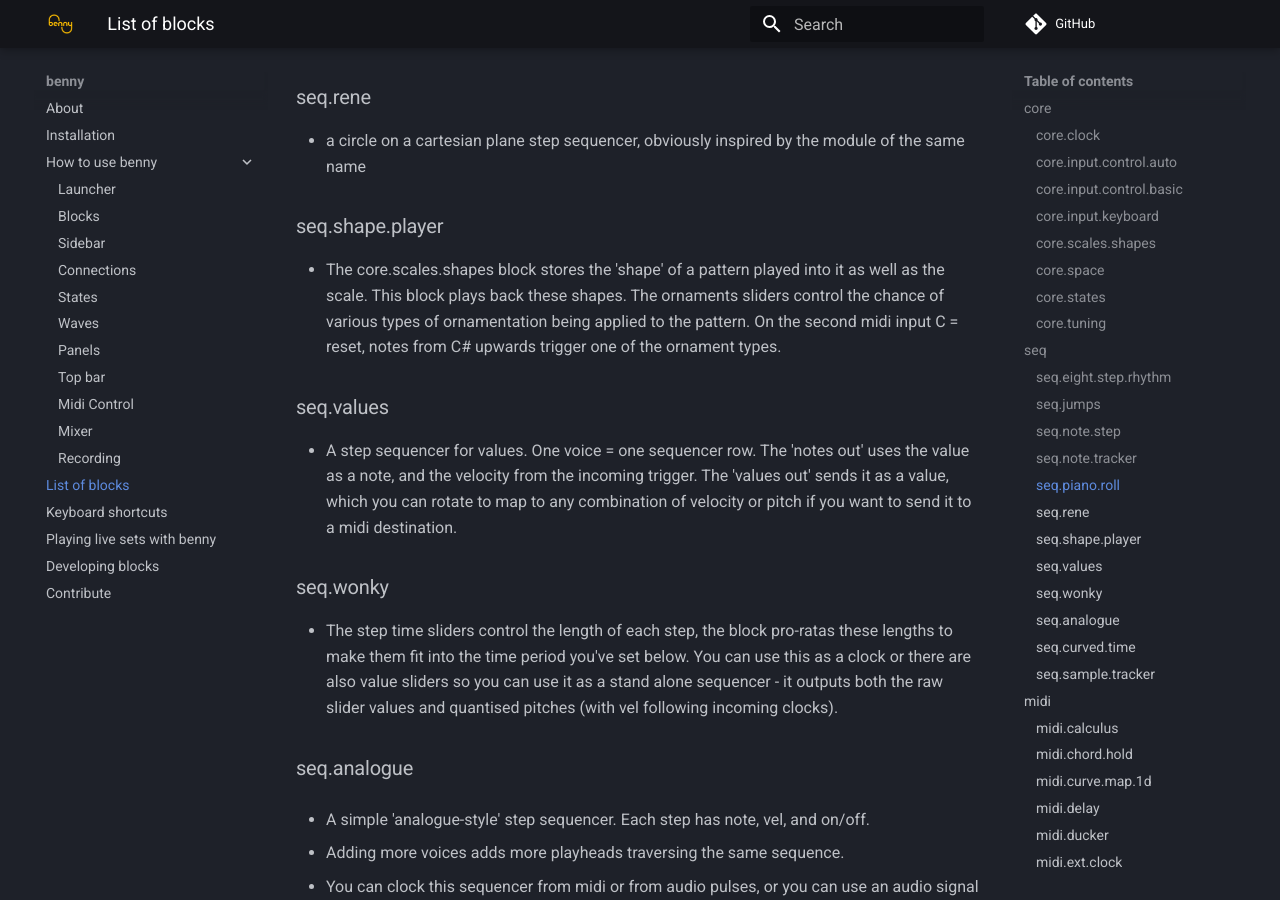
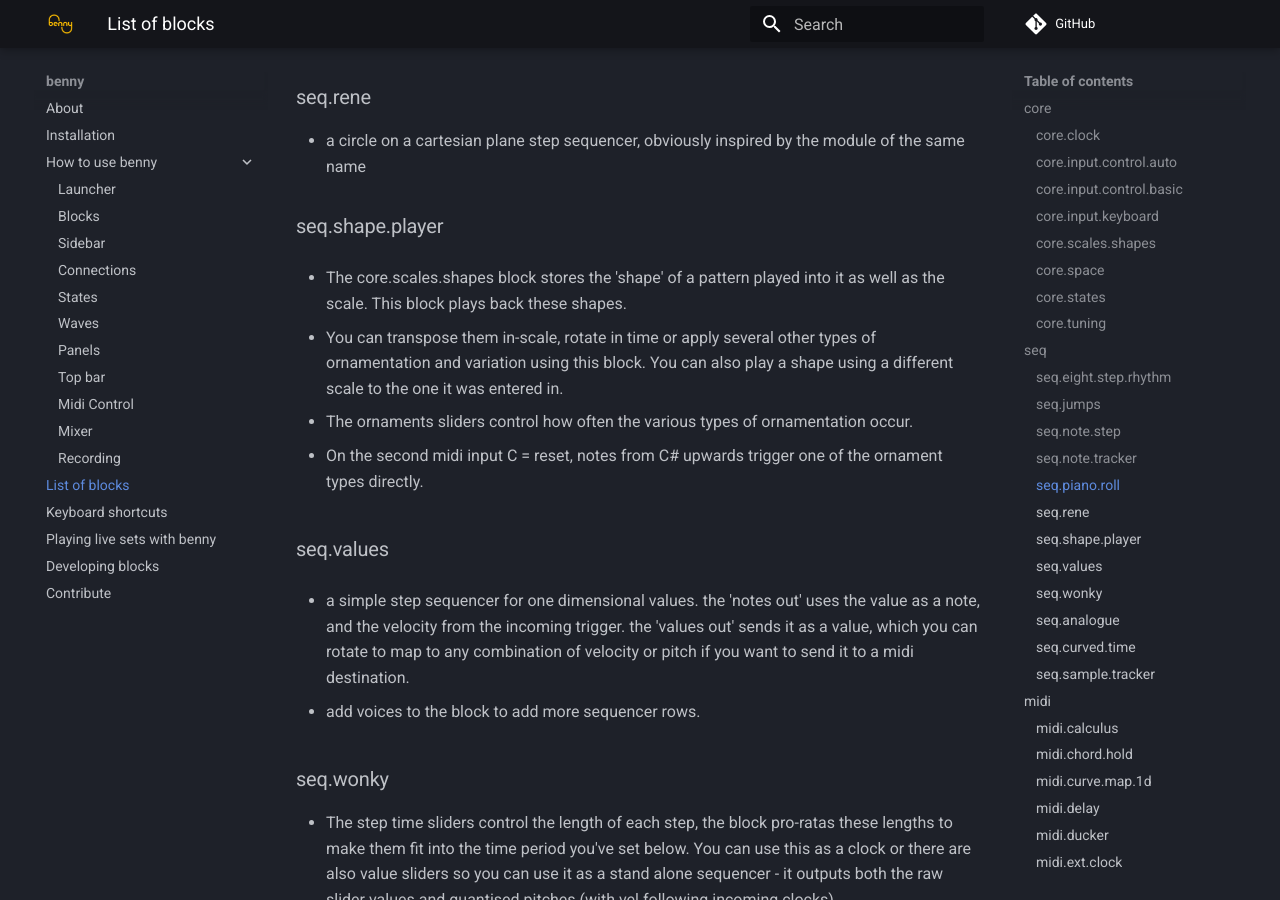
Before and after one commit to playbenny/benny_manual, an MkDocs documentation site: the page built from docs/blockipedia.md, in a window 1280 px wide and 900 px high, scrolled down 4939 px. Built offline with MkDocs 1.6.1 and Material for MkDocs 9.7.7, drawn with Linux system fonts in a browser that asks for light colours; comment, search, counter and statistics services are not loaded; some of the changed text lies outside the part shown.

Commit message:
Update blockipedia.md

```diff
--- a/docs/blockipedia.md
+++ b/docs/blockipedia.md
@@ -130,10 +130,18 @@
 - a circle on a cartesian plane step sequencer, obviously inspired by the module of the same name
 
 ### seq.shape.player
-- The core.scales.shapes block stores the 'shape' of a pattern played into it as well as the scale. This block plays back these shapes. The ornaments sliders control the chance of various types of ornamentation being applied to the pattern. On the second midi input C = reset, notes from C# upwards trigger one of the ornament types.
+- The core.scales.shapes block stores the 'shape' of a pattern played into it as well as the scale. This block plays back these shapes.
+
+- You can transpose them in-scale, rotate in time or apply several other types of ornamentation and variation using this block. You can also play a shape using a different scale to the one it was entered in.
+
+- The ornaments sliders control how often the various types of ornamentation occur.
+
+- On the second midi input C = reset, notes from C# upwards trigger one of the ornament types directly.
 
 ### seq.values
-- A step sequencer for values. One voice = one sequencer row. The 'notes out' uses the value as a note, and the velocity from the incoming trigger. The 'values out' sends it as a value, which you can rotate to map to any combination of velocity or pitch if you want to send it to a midi destination.
+- a simple step sequencer for one dimensional values. the 'notes out' uses the value as a note, and the velocity from the incoming trigger. the 'values out' sends it as a value, which you can rotate to map to any combination of velocity or pitch if you want to send it to a midi destination.
+
+- add voices to the block to add more sequencer rows.
 
 ### seq.wonky
 - The step time sliders control the length of each step, the block pro-ratas these lengths to make them fit into the time period you've set below. You can use this as a clock or there are also value sliders so you can use it as a stand alone sequencer - it outputs both the raw slider values and quantised pitches (with vel following incoming clocks).
@@ -279,9 +287,9 @@
 - wrapper for the abl.dsp.crackle oscillator. only available in max 9.
 
 ### source.basic.osc
-- Basic single oscillator. Shape fades from sine through triangle saw rectangle square triangle and back to sine. Accepts MIDI and CV, works in *LFO* and *audio* ranges. The 'initial pitch' slider sets the starting pitch, incoming midi overrides this but doesn't reset the slider.
+- single oscillator. the shape control fades from sine through triangle saw rectangle square triangle and back to sine. accepts MIDI and CV, works in LFO and audio ranges. the 'initial pitch' slider sets the starting pitch, incoming midi overrides this but doesn't reset the slider.
 
-- The rectangle portion of this oscillator uses 'EPTR' code from Yofiel.com.
+- the rectangle portion of this oscillator uses EPTR code from Yofiel.com. the saw/tri part is made by integrating this. for notes above C7 turn on oversampling in the block settings for a clearer tone.
 
 ### source.braids
 - A wrapper for Volker Böhm's port of Émilie Gillet's Braids module. 48 different oscillator models!
@@ -340,7 +348,13 @@
 ## voice
 
 ### voice.basic
-- Basic single oscillator through a VCA driven by an ASR envelope. Shape fades from sine through triangle saw rectangle square triangle and back to sine. Accepts MIDI and CV, works in LFO and audio ranges. The rectangle portion of this oscillator uses code from Yofiel.com.
+- a single oscillator with an ASR envelope on its amplitude. the shape control fades from sine through triangle saw rectangle square triangle and back to sine. accepts MIDI and CV, works in LFO and audio ranges and over fairly long timescales.
+
+- the envelope can loop, including decay bouncing ball type loops, and features 'accumulation' - when retriggered before the envelope has decayed to silence the remaining level is added to the new target level, so fast sections can be set to build up by themselves, or down.
+
+- if you're playing near the top of the keyboard range (above C7) turn on oversampling in settings for a clearer tone, particularly on the saw.
+
+- the rectangle portion of this oscillator uses EPTR code from yofiel.com, the saw/tri is made by integrating this. sine was invented by 2nd century BC egyptian people.
 
 ### voice.dual
 - A pair of basic oscillators, with 2 envelopes and vcas and a load of diverse cross modulation possibilities. Shape fades from sine through triangle saw rectangle square triangle and back to sine. Accepts MIDI and CV, works in LFO and audio ranges. The rectangle portion of this oscillator uses code from Yofiel.com.
@@ -366,7 +380,7 @@
 ### voice.modal
 - Simple voice made around a bank of resonators and a selection of model algorithms for setting the frequencies, amplitudes and bandwidths of those resonators. Works as a voice you can play with midi input but also as an effect, and can be used to model body resonances for physical modelling patches.
 
-- Models come from an article by Nathan Ho apart from the two measured violin body resonances which come from a paper by Holm & Välimäki (https://www.eurasip.org/Proceedings/Eusipco/Eusipco2000/SESSIONS/FRIPM/SS1/CR1706.PDF) and some measurements taken from a bell in a post online (https://sccode.org/1-5ay/fork).
+- Models come from an article by Nathan Ho apart from the two measured violin body resonances which come from a paper by Holm & Välimäki and some measurements taken from a bell in a post online, links in the patcher.
 
 - -Elements string
 
@@ -396,13 +412,15 @@
 - motor drag only works when an actual connection has been made - it won't work when auto-assign keyboard is played into the block.
 
 ### voice.noise
-- noise source + VCA + ENV. midi to the 'damp' input causes the envelope to close quickly.
+- noise source that can fade between different colours and types of noise, with a looping, accumulating ASR envelope controlling amplitude. midi in to the 'damp' input causes the envelope to close quickly.
 
 ### voice.organ
 - 9 drawbar harmonics with a rough model of how the key contacts of a hammond tonewheel organ worked. the notes input blends between pressed and struck profiles based on velocity, with very quiet notes corresponding to partial keypresses that don't engage the switch for every harmonic. inspired by the paper 'Dynamic temporal behaviour of the keyboard action on the Hammond organ and its perceptual significance' by Giulio Moro, Andrew P. McPherson and Mark B. Sandler in JASA 142/5 2017.
 
 ### voice.pitch.env
-- like voice.basic - a single oscillator + VCA + ENV but with a 2nd ENV routed to pitch.
+- a single oscillator with pitch envelope and amplitude envelope. ideal as a building block for simple electronic drum sounds, but useful for all sorts of things. also works at lfo rates and over long timescales.
+
+- both envelopes feature 'accumulation' - when retriggered before the envelope has decayed to silence the remaining level is added to the new target level, so rolls can be set to build up by themselves (or down - when set negative it makes the envelope obey jaki leibzeit's rule of '2nd hit quieter'). the envelopes also have a loop control, when set <1 each repeat of the loop is a little lower, leading to a classic bouncing ball effect.
 
 ### voice.plaits
 - A wrapper for Volker Böhm's port of Émilie Gillet's Plaits module.
```
Also changed, not shown: other parts of docs/blockipedia.md (+3 -1 lines).
